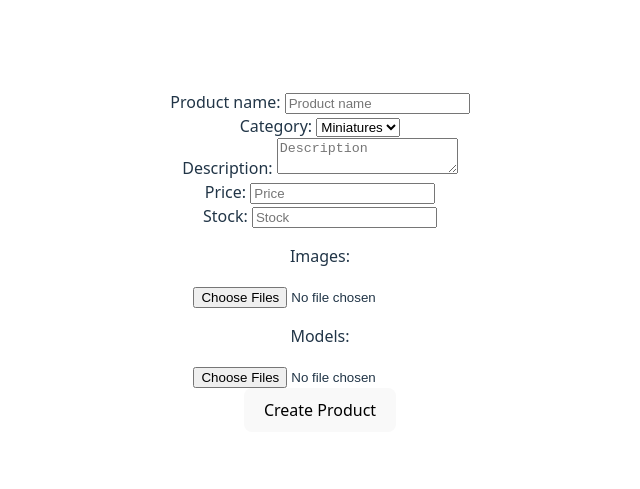
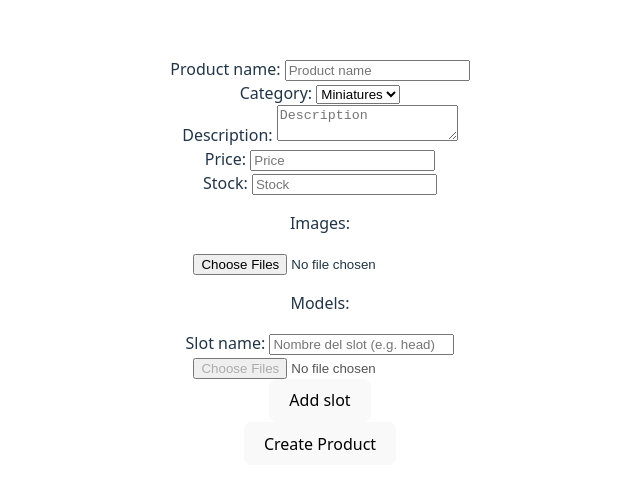
Before and after one commit to mikelMondragon/ecommerce-cliente, a React app: page / in a window 1280 px wide. Shown: the part 139-628 px from the top of the page, without its empty margins (320-960 px from the left). Built offline with nearby package versions, Linux system fonts and the light colour scheme; the HTML template or start-up script is replaced by a standard one.

Commit message:
configurator visualizer added

```diff
--- /dev/null
+++ b/src/components/ConfiguratorVisualizer.jsx
@@ -0,0 +1,39 @@
+import React, { useEffect } from 'react'
+import { Canvas } from '@react-three/fiber'
+import { OrbitControls, useGLTF } from '@react-three/drei'
+import * as THREE from 'three'
+
+export const ConfiguratorVisualizer = ({ slots }) => {
+    const SlotModel = ({ url }) => {
+        const gltf = useGLTF(url)
+
+        useEffect(() => {
+            gltf.scene.traverse((child) => {
+                if (child.isMesh) {
+                    child.material = new THREE.MeshStandardMaterial({ color: 'orange' })
+                    // Opcional: eliminar texturas si da errores
+                    child.material.map = null
+                }
+            })
+        }, [gltf])
+
+        return <primitive object={gltf.scene} position={[0, -1, 0]} />
+    }
+
+    return (
+        <div>
+            <Canvas style={{ background: '#FFFF' }} camera={{ position: [2, 2, 2] }}>
+                <ambientLight intensity={0.5} />
+                <directionalLight position={[5, 5, 5]} />
+
+                {slots.map((slot, i) =>
+                    slot.files.length > 0 && slot.slot !== '' ? (
+                        <SlotModel key={`${slot.slot}-${i}`} url={slot.files[0]} />
+                    ) : null
+                )}
+
+                <OrbitControls />
+            </Canvas>
+        </div>
+    )
+}
--- a/src/components/CreateProduct.jsx
+++ b/src/components/CreateProduct.jsx
@@ -1,14 +1,23 @@
 import React, { useState } from 'react'
 import { apiFetch } from "../utils/apiFetch"
 import { ModelVisualizer } from './ModelVisualizer';
+import { ConfiguratorVisualizer } from './ConfiguratorVisualizer';
 // import { onSubmit } from "../hooks/useForm"
 export const CreateProduct = () => {
     const [imagePreviews, setImagePreviews] = useState([]);
-    const [modelPreviews, setModelPrevies] = useState([])
+    const [modelPreviews, setModelPrevies] = useState([]);
+    const [slots, setSlots] = useState([
+        { slot: "", files: [], previews: [] }
+    ])
 
     const onSubmitHandler = async (ev) => {
         ev.preventDefault();
         const formData = new FormData(ev.target);
+        slots.forEach(({ slot, files }) => {
+            files.forEach(file => {
+                formData.append(`models[${slot}]`, file);
+            });
+        });
         try {
             const result = await fetch("http://localhost:5000/api/v1/products", {
                 method: "POST",
@@ -45,6 +54,31 @@ export const CreateProduct = () => {
             url: URL.createObjectURL(element),
         }));
         setModelPrevies(newModelPreviews)
+    }
+
+
+    const updateSlotName = (index, value) => {
+        const copy = [...slots]
+        copy[index].slot = value
+        setSlots(copy)
+    }
+
+    const updateSlotFiles = (index, fileList) => {
+        const filesArray = Array.from(fileList)
+
+        const previews = filesArray.map(file => ({
+            file,
+            url: URL.createObjectURL(file)
+        }))
+
+        const copy = [...slots]
+        copy[index].files = filesArray
+        copy[index].previews = previews
+        setSlots(copy)
+    }
+
+    const addNewSlot = () => {
+        setSlots([...slots, { slot: "", files: [] }])
     }
 
     return (
@@ -84,14 +118,53 @@ export const CreateProduct = () => {
                 onChange={(ev) => onImageChangeHandler(ev.target.files)}
                 accept="image/png, image/jpeg, image/jpg, image/gif" />
 
+
+
+
+
             <p>Models:</p>
-            {modelPreviews.map((element) => (
+            {slots.map((slotData, i) => (
+                <div key={`slot${i}`}>
+                    <label htmlFor="slotName">Slot name: </label>
+                    <input
+                        name='slotName'
+                        type="text"
+                        placeholder="Nombre del slot (e.g. head)"
+                        value={slotData.slot}
+                        onChange={(e) => updateSlotName(i, e.target.value)}
+                    />
+                    {slotData.previews?.map((preview, i) => (
+                        <ModelVisualizer key={preview.url} model={preview} />
+                    ))}
+                    <br />
+                    <input
+                        type="file"
+                        name={`models[${slotData.slot}]`}
+                        multiple
+                        accept=".glb,.gltf"
+                        onChange={(e) => updateSlotFiles(i, e.target.files)}
+                        disabled={!slotData.slot}
+                    />
+                    <br />
+                </div>
+            ))}
+
+            <button type="button" onClick={addNewSlot} >Add slot</button>
+            <br />
+
+            {/* <ConfiguratorVisualizer slots={slots} /> */}
+            {/*  */}
+            {/* {modelPreviews.map((element) => (
                 <ModelVisualizer key={element.url} model={element} />
             ))}
 
             < input type="file" name="models" multiple accept='.glb, .gltf'
                 onChange={(ev) => onModelsChangeHandler(ev.target.files)} />
-            <br />
+            <br /> */}
+
+
+
+
             <button type="submit">Create Product</button>
         </form>
     );
--- a/src/components/ModelVisualizer.jsx
+++ b/src/components/ModelVisualizer.jsx
@@ -1,16 +1,26 @@
 import React from 'react'
 import { Canvas } from '@react-three/fiber'
 import { OrbitControls, useGLTF } from '@react-three/drei'
+import * as THREE from 'three'
 
 export const ModelVisualizer = ({ model }) => {
     console.log(model.url)
     const { scene } = useGLTF(model.url)
+    //Change models color.
+    scene.traverse((child) => {
+        if (child.isMesh) {
+            child.material = new THREE.MeshStandardMaterial({ color: 'orange' })
+        }
+    })
+
     return (
-        <Canvas style={{ background: '#FFFF' }} camera={{ position: [2, 2, 2] }}>
-            <ambientLight intensity={0.5} />
-            <directionalLight position={[5, 5, 5]} />
-            <primitive object={scene} position={[0, -1, 0]} color="orange" />
-            <OrbitControls />
-        </Canvas>
+        <div>
+            <Canvas style={{ background: '#FFFF' }} camera={{ position: [2, 2, 2] }}>
+                <ambientLight intensity={0.5} />
+                <directionalLight position={[5, 5, 5]} />
+                <primitive object={scene} position={[0, -1, 0]} />
+                <OrbitControls />
+            </Canvas>
+        </div>
     )
 }
```
